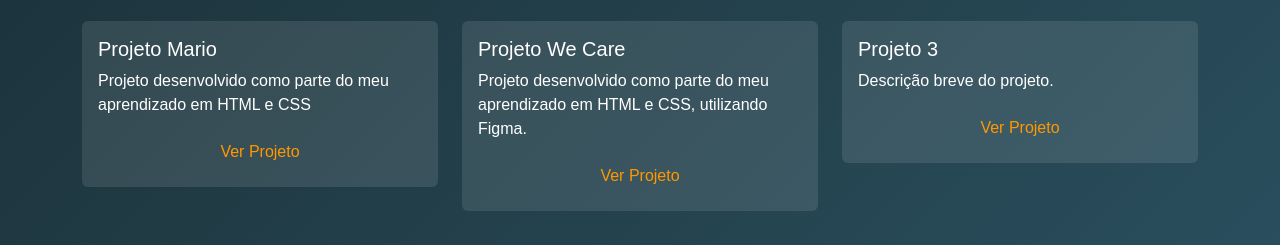
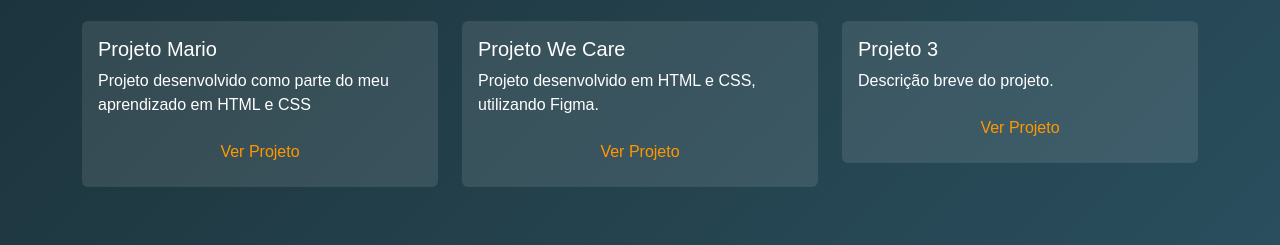
Before and after one commit to janaina-sharlene/Portifolio, a plain HTML site: page index.html in a window 1280 px wide. Shown: the part 1160-1405 px from the top of the page. Drawn offline with nearby package versions, Linux system fonts and the light colour scheme.

Commit message:
projeto do portifolio, primeira fase

```diff
--- a/index.html
+++ b/index.html
@@ -97,8 +97,8 @@
             <div class="col-md-4">
                 <div class="card p-3">
                     <h5 class="card-title">Projeto We Care</h5>
-                    <p class="card-text">Projeto desenvolvido como parte do meu aprendizado em HTML e CSS, utilizando Figma.</p>
-                    <a href="https://janaina-sharlene.github.io/We-Care/" class="btn btn-projeto2">Ver Projeto</a>
+                    <p class="card-text">Projeto desenvolvido em HTML e CSS, utilizando Figma.</p>
+                    <a href="" class="btn btn-projeto2">Ver Projeto</a>
                 </div>
             </div>
             <div class="col-md-4">
@@ -110,25 +110,6 @@
             </div>
         </div>
     </section>
-
-    <!-- <section class="container py-5 text-center">
-        <h2>Contato</h2>
-        <form id="contato" class="mt-4">
-            <div class="mb-3">
-                <label class="form-label">Nome</label>
-                <input type="text" class="form-control" required>
-            </div>
-            <div class="mb-3">
-                <label class="form-label">E-mail</label>
-                <input type="email" class="form-control" required>
-            </div>
-            <div class="mb-3">
-                <label class="form-label">Mensagem</label>
-                <textarea class="form-control" rows="4" required></textarea>
-            </div>
-            <button type="submit" class="btn btn-custom">Enviar</button>
-        </form>
-    </section> -->
 
     <section class="container py-5 text-center">
         <h2>Meus Perfis</h2>
```
